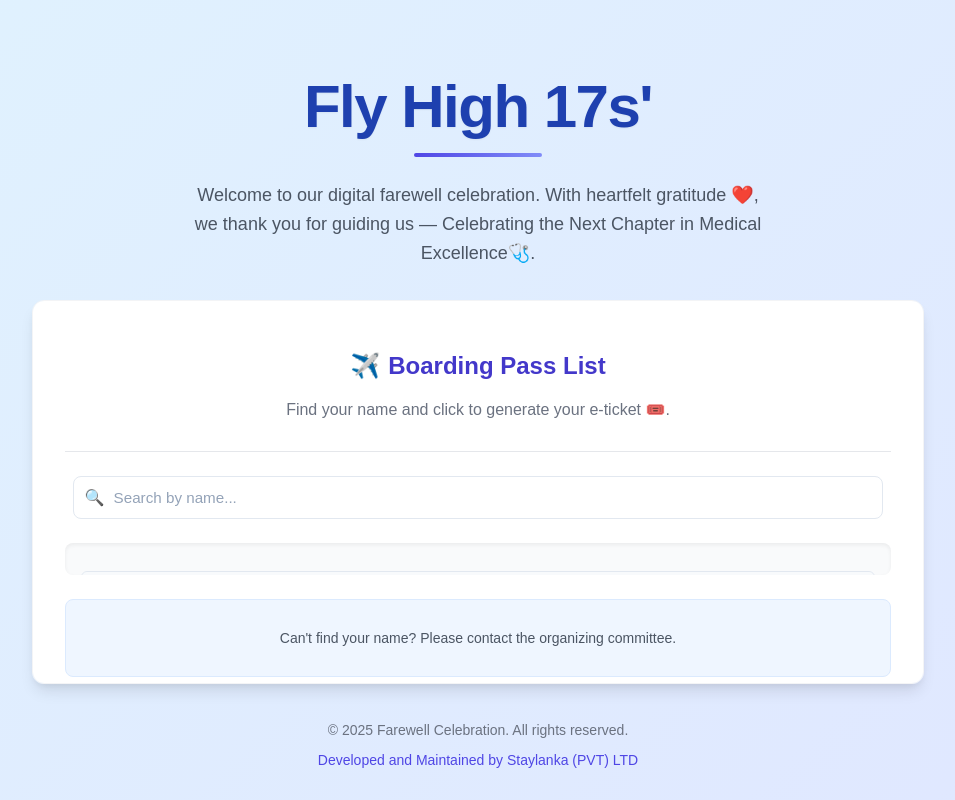
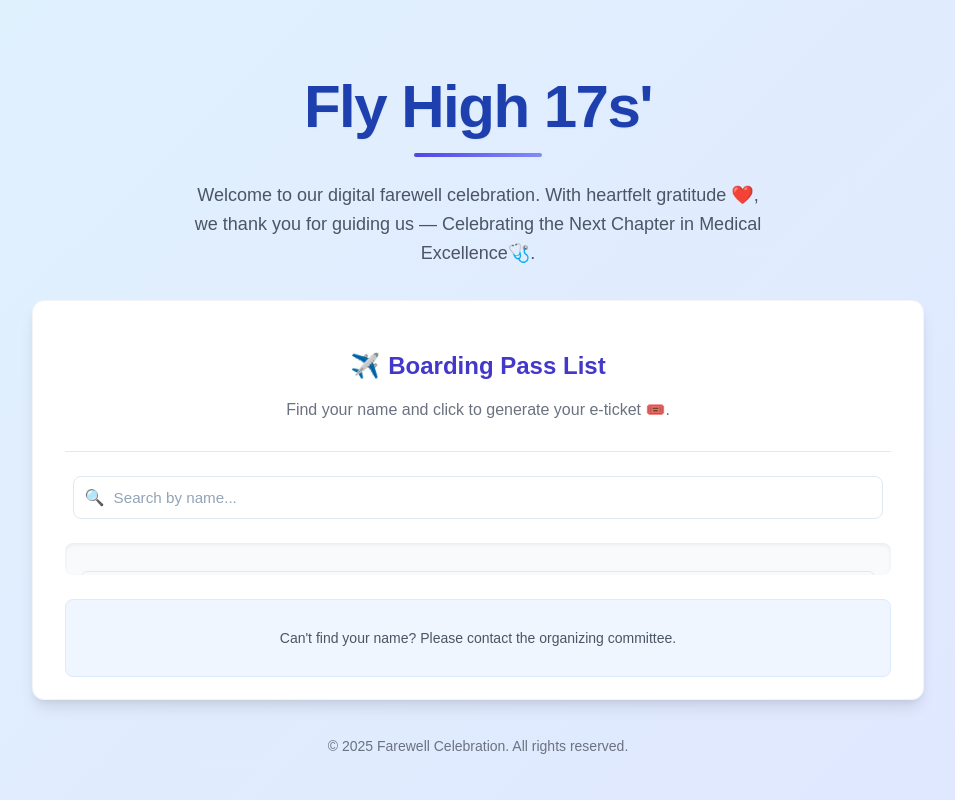
Before and after one commit to L3ZI/e-ticket, a React (Vite) app in the folder e-ticket-app/: page / in a window 1280 px wide. Shown: the whole page, without its empty margins (162-1117 px from the left). Built offline with nearby package versions, Linux system fonts and the light colour scheme.

Commit message:
Update Homepage.jsx

```diff
--- a/e-ticket-app/src/pages/Homepage.jsx
+++ b/e-ticket-app/src/pages/Homepage.jsx
@@ -63,9 +63,7 @@ const HomePage = () => {
         {/* Enhanced footer */}
         <footer className="page-footer">
           <p>© {new Date().getFullYear()} Farewell Celebration. All rights reserved.</p>
-          <div className="footer-links">
-            <a href="#" className="footer-link">Developed and Maintained by Staylanka (PVT) LTD</a>
-          </div>
+
         </footer>
       </div>
     </div>
```
